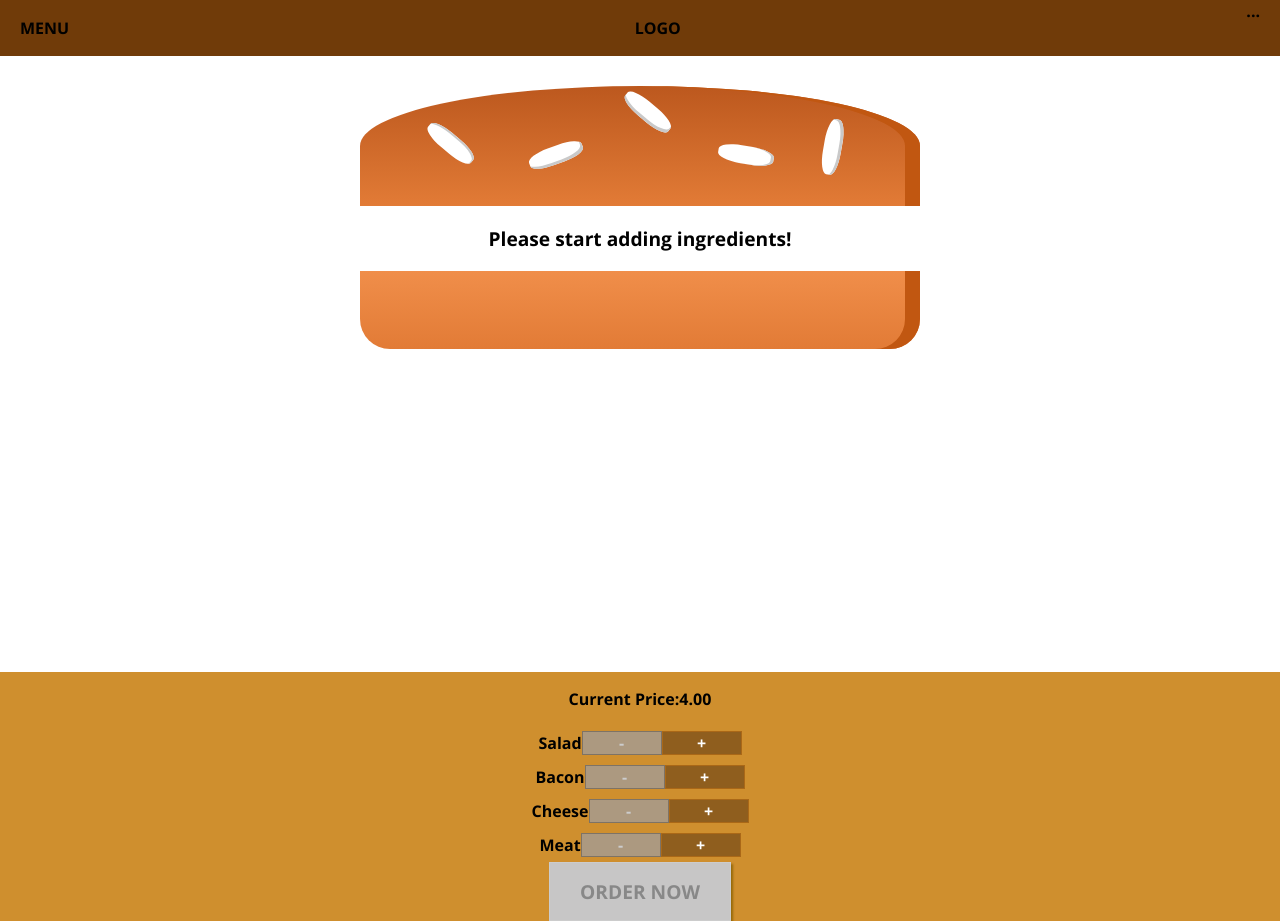
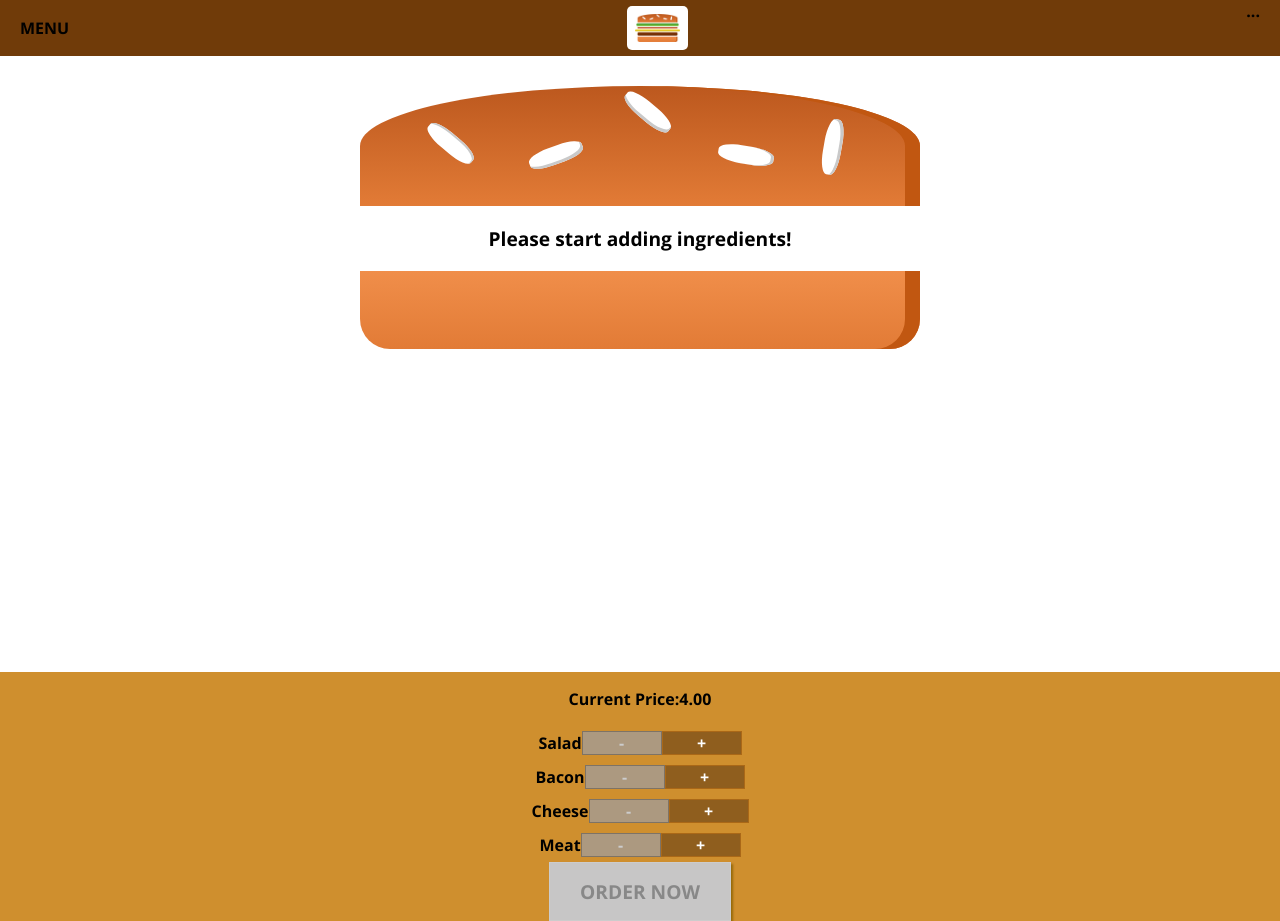
Before and after one commit to pablosalazzar/BurgerAppAcademind, a React (Create React App) app: page / in a window 1280 px wide. Built offline with nearby package versions, Linux system fonts and the light colour scheme.

Commit message:
Logo added

```diff
--- /dev/null
+++ b/src/components/Logo/Logo.js
@@ -0,0 +1,12 @@
+import styles from './Logo.module.css'
+import burgerLogo from '../../assets/images/burger-logo.png'
+
+const logo = (props) => {
+    return(
+        <div className={styles.Logo}>
+            <img src={burgerLogo} alt="MyBurger"/>
+        </div>
+    )
+}
+
+export default logo;
--- /dev/null
+++ b/src/components/Logo/Logo.module.css
@@ -0,0 +1,11 @@
+.Logo{
+    background-color: white;
+    padding: 8px;
+    height: 80%;
+    box-sizing: border-box;
+    border-radius: 5px;
+}
+
+.Logo img{
+    height: 100%;
+}
--- a/src/components/Navegation/Toolbar/Toolbar.js
+++ b/src/components/Navegation/Toolbar/Toolbar.js
@@ -1,10 +1,11 @@
 import styles from './Toolbar.module.css'
+import Logo from '../../Logo/Logo'
 
 const toolbar = () => {
     return(
         <header className={styles.Toolbar}>
             <div>MENU</div>
-            <div>LOGO</div>
+            <Logo/>
             <nav>
                 ...
             </nav>
```
Also changed, not shown: src/assets/images/burger-logo.png (added).
